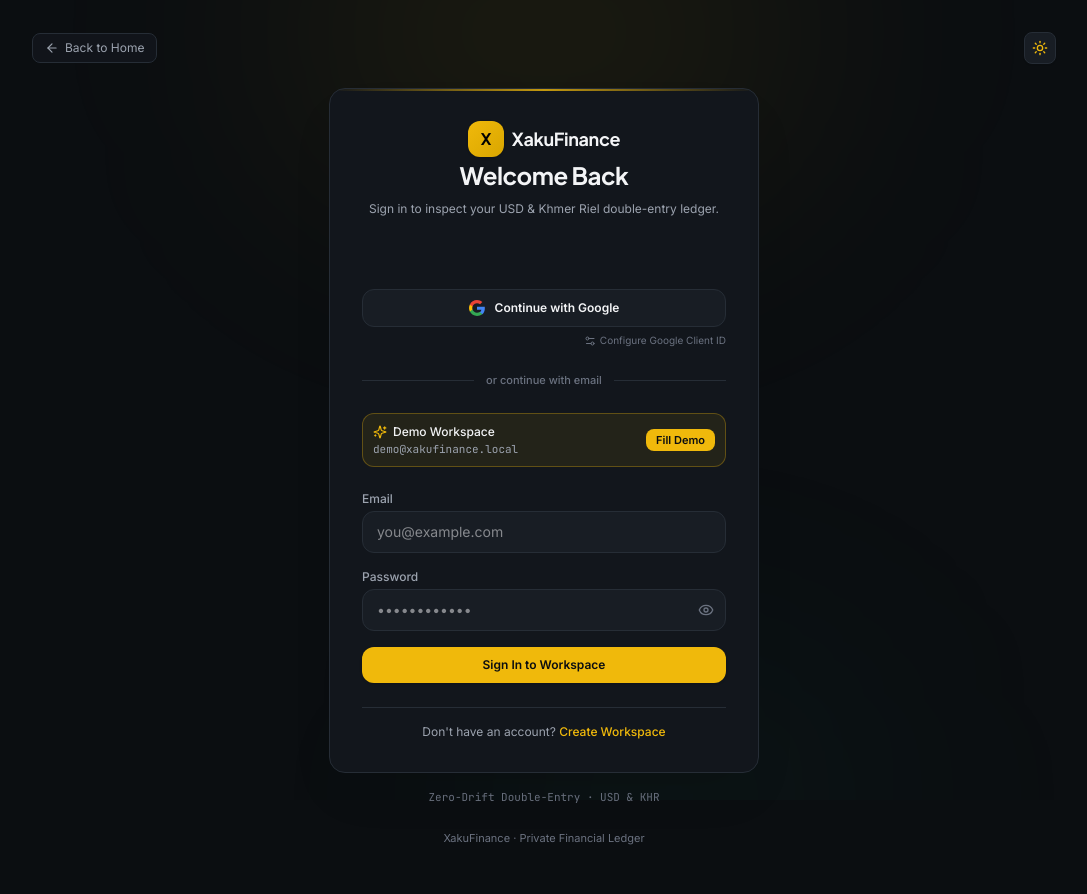
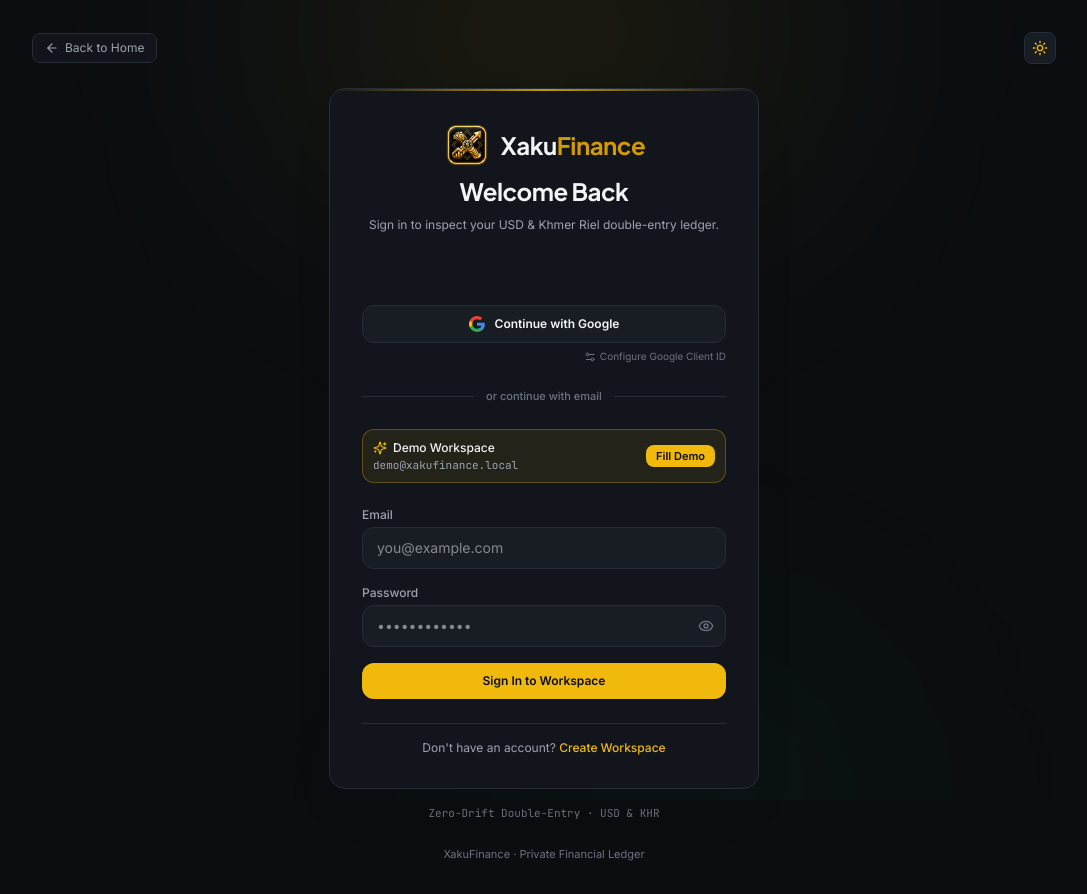
Before and after one commit to Xakuraii/xaku-finance, a React (Vite) app in the folder frontend/: page /login in a window 1280 px wide. Shown: the whole page, without its empty margins (96-1183 px from the left). Built offline with nearby package versions, Linux system fonts and the light colour scheme; no server answers.

Commit message:
style(logo): remake new logo

```diff
--- a/frontend/index.html
+++ b/frontend/index.html
@@ -2,7 +2,7 @@
 <html lang="en">
   <head>
     <meta charset="UTF-8" />
-    <link rel="icon" type="image/svg+xml" href="/favicon.svg" />
+    <link rel="icon" type="image/svg+xml" href="/XakuFinance.svg" />
     <meta name="viewport" content="width=device-width, initial-scale=1.0" />
     <title>XakuFinance — Ledger & Financial Integrity</title>
     <link rel="preconnect" href="https://fonts.googleapis.com" />
--- a/frontend/src/app/authenticated-layout.tsx
+++ b/frontend/src/app/authenticated-layout.tsx
@@ -24,6 +24,7 @@ import {
   Pencil,
 } from "lucide-react";
 import { AnimatedThemeToggler } from "@/components/ui/animated-theme-toggler";
+import { BrandLogo } from "@/components/brand-logo";
 import { NotificationBell } from "@/features/notifications/components/notification-bell";
 import { ImportWizardDialog } from "@/features/imports/components/import-wizard-dialog";
 import { useQuery } from "@tanstack/react-query";
@@ -243,28 +244,24 @@ export const AuthenticatedLayout: React.FC = () => {
     <div className="flex flex-col h-full">
       {/* Logo */}
       <div
-        className={`flex items-center justify-between border-b border-[var(--border)] px-4 py-4 ${
+        className={`flex items-center justify-between border-b border-[var(--border)] h-16 px-4 ${
           collapsed ? "justify-center px-2" : ""
         }`}
       >
         <Link
           to="/app/dashboard"
-          className="flex items-center gap-2.5 group shrink-0"
+          className="flex items-center group shrink-0"
           onClick={() => setMobileSidebarOpen(false)}
         >
-          <div className="w-8 h-8 rounded-lg bg-gradient-to-br from-[#F0B90B] to-[#D9A600] flex items-center justify-center text-black font-bold shadow-sm group-hover:scale-105 transition-transform shrink-0">
-            <span className="font-display text-sm">X</span>
-          </div>
-          {!collapsed && (
-            <div className="flex flex-col">
-              <span className="font-display font-bold tracking-tight text-[var(--text)] text-base leading-tight">
-                XakuFinance
-              </span>
-              <span className="text-[10px] text-[var(--text-faint)] font-medium">
-                Ledger Control
-              </span>
-            </div>
-          )}
+          <BrandLogo
+            iconOnly={collapsed}
+            iconClassName={
+              collapsed
+                ? "w-10 h-10 sm:w-10 sm:h-10 group-hover:scale-105 transition-transform"
+                : "w-10 h-10 sm:w-12 sm:h-12 group-hover:scale-105 transition-transform"
+            }
+            textClassName="text-lg"
+          />
         </Link>
         {isMobile && (
           <button
@@ -419,7 +416,7 @@ export const AuthenticatedLayout: React.FC = () => {
       >
         {/* Institutional Top Bar */}
         <header className="sticky top-0 z-20 border-b border-[var(--border)] bg-[var(--surface)]/92 backdrop-blur-md">
-          <div className="h-14 px-4 sm:px-6 flex items-center justify-between gap-3">
+          <div className="h-16 px-4 sm:px-6 flex items-center justify-between gap-3">
             {/* Mobile hamburger & logo */}
             <div className="flex items-center gap-3">
               <button
@@ -431,13 +428,11 @@ export const AuthenticatedLayout: React.FC = () => {
                 <Menu className="w-4 h-4" />
               </button>
 
-              <Link to="/app/dashboard" className="md:hidden flex items-center gap-2 group">
-                <div className="w-7 h-7 rounded-lg bg-gradient-to-br from-[#F0B90B] to-[#D9A600] flex items-center justify-center text-black font-bold shadow-xs">
-                  <span className="font-display text-xs">X</span>
-                </div>
-                <span className="font-display font-bold tracking-tight text-[var(--text)] text-base">
-                  XakuFinance
-                </span>
+              <Link to="/app/dashboard" className="md:hidden flex items-center group">
+                <BrandLogo
+                  iconClassName="w-10 h-10 sm:w-12 sm:h-12"
+                  textClassName="text-lg sm:text-xl"
+                />
               </Link>
 
               {/* Desktop Dynamic Breadcrumb */}
--- /dev/null
+++ b/frontend/src/components/brand-logo.tsx
@@ -0,0 +1,35 @@
+import React from "react";
+import { cn } from "@/lib/utils";
+
+interface BrandLogoProps {
+  iconClassName?: string;
+  textClassName?: string;
+  iconOnly?: boolean;
+  className?: string;
+}
+
+/** Brand mark and XakuFinance wordmark using the public SVG logo. */
+export const BrandLogo: React.FC<BrandLogoProps> = ({
+  iconClassName,
+  textClassName,
+  iconOnly = false,
+  className,
+}) => (
+  <span className={cn("inline-flex items-center gap-2.5", className)}>
+    <img
+      src="/XakuFinance.svg"
+      alt="XakuFinance"
+      className={cn("w-10 h-10 sm:w-12 sm:h-12 object-contain shrink-0", iconClassName)}
+    />
+    {!iconOnly && (
+      <span
+        className={cn(
+          "font-display font-bold tracking-tight text-[var(--text)] leading-none text-xl",
+          textClassName
+        )}
+      >
+        Xaku<span className="text-[#d49b00] dark:text-[var(--accent)]">Finance</span>
+      </span>
+    )}
+  </span>
+);
--- a/frontend/src/features/auth/pages/login-page.tsx
+++ b/frontend/src/features/auth/pages/login-page.tsx
@@ -13,6 +13,7 @@ import {
 } from "lucide-react";
 import { ApiError } from "@/lib/api/client";
 import { AnimatedThemeToggler } from "@/components/ui/animated-theme-toggler";
+import { BrandLogo } from "@/components/brand-logo";
 import { GoogleAuthButton } from "../components/google-auth-button";
 
 export const LoginPage: React.FC = () => {
@@ -155,13 +156,11 @@ export const LoginPage: React.FC = () => {
           {!mfaChallenge ? (
             <>
               <div className="text-center space-y-2.5">
-                <Link to="/" className="inline-flex items-center gap-2 group mb-0.5">
-                  <div className="w-9 h-9 rounded-xl bg-gradient-to-br from-[#F0B90B] to-[#D9A600] flex items-center justify-center text-black font-bold shadow-sm group-hover:scale-105 transition-transform">
-                    <span className="font-display text-base">X</span>
-                  </div>
-                  <span className="font-display font-bold tracking-tight text-lg text-main">
-                    XakuFinance
-                  </span>
+                <Link to="/" className="inline-flex items-center group mb-0.5">
+                  <BrandLogo
+                    iconClassName="w-10 h-10 sm:w-12 sm:h-12 group-hover:scale-105 transition-transform"
+                    textClassName="text-xl sm:text-2xl"
+                  />
                 </Link>
                 <h1 className="font-display text-2xl font-bold tracking-tight text-main">
                   Welcome Back
--- a/frontend/src/features/auth/pages/register-page.tsx
+++ b/frontend/src/features/auth/pages/register-page.tsx
@@ -10,6 +10,7 @@ import {
 } from "lucide-react";
 import { ApiError } from "@/lib/api/client";
 import { AnimatedThemeToggler } from "@/components/ui/animated-theme-toggler";
+import { BrandLogo } from "@/components/brand-logo";
 import { GoogleAuthButton } from "../components/google-auth-button";
 
 export const RegisterPage: React.FC = () => {
@@ -118,13 +119,11 @@ export const RegisterPage: React.FC = () => {
         <div className="rounded-2xl border border-[var(--border)] bg-[var(--surface)] p-7 sm:p-8 shadow-2xl shadow-black/10 dark:shadow-black/45 space-y-5 relative overflow-hidden transition-colors">
           <div className="absolute top-0 left-0 right-0 h-0.5 bg-gradient-to-r from-transparent via-[var(--accent)] to-transparent opacity-80" />
           <div className="text-center space-y-2">
-            <Link to="/" className="inline-flex items-center gap-2 group mb-0.5">
-              <div className="w-9 h-9 rounded-xl bg-gradient-to-br from-[#F0B90B] to-[#D9A600] flex items-center justify-center text-black font-bold shadow-sm group-hover:scale-105 transition-transform">
-                <span className="font-display text-base">X</span>
-              </div>
-              <span className="font-display font-bold tracking-tight text-lg text-main">
-                XakuFinance
-              </span>
+            <Link to="/" className="inline-flex items-center group mb-0.5">
+              <BrandLogo
+                iconClassName="w-10 h-10 sm:w-12 sm:h-12 group-hover:scale-105 transition-transform"
+                textClassName="text-xl sm:text-2xl"
+              />
             </Link>
             <h1 className="font-display text-2xl font-bold tracking-tight text-main">
               Create Workspace
--- a/frontend/src/features/landing/landing-page.tsx
+++ b/frontend/src/features/landing/landing-page.tsx
@@ -15,6 +15,7 @@ import {
   Layers,
 } from "lucide-react";
 import { AnimatedThemeToggler } from "@/components/ui/animated-theme-toggler";
+import { BrandLogo } from "@/components/brand-logo";
 import { useAuth } from "@/features/auth/auth-context";
 
 export const LandingPage: React.FC = () => {
@@ -44,18 +45,11 @@ export const LandingPage: React.FC = () => {
       {/* Top Navbar */}
       <header className="sticky top-0 z-50 backdrop-blur-md bg-[var(--surface)]/90 border-b border-[var(--border)] transition-colors">
         <div className="max-w-6xl mx-auto px-4 sm:px-6 h-16 flex items-center justify-between">
-          <Link to="/" className="flex items-center gap-2.5 group">
-            <div className="w-8 h-8 rounded-lg bg-gradient-to-br from-[#F0B90B] to-[#D9A600] flex items-center justify-center text-black font-bold shadow-md shadow-[#F0B90B]/20 group-hover:scale-105 transition-transform">
-              <span className="font-display text-base">X</span>
-            </div>
-            <div className="flex flex-col">
-              <span className="font-display font-bold tracking-tight text-lg leading-tight text-[var(--text)]">
-                XakuFinance
-              </span>
-              <span className="text-[10px] tracking-wider uppercase text-[var(--text-faint)] font-medium">
-                Double-Entry Ledger
-              </span>
-            </div>
+          <Link to="/" className="flex items-center group">
+            <BrandLogo
+              iconClassName="w-10 h-10 sm:w-12 sm:h-12 group-hover:scale-105 transition-transform"
+              textClassName="text-xl sm:text-2xl"
+            />
           </Link>
 
           <nav className="hidden md:flex items-center gap-6 text-xs font-medium text-[var(--text-muted)]">
@@ -537,14 +531,10 @@ export const LandingPage: React.FC = () => {
         <div className="max-w-6xl mx-auto px-4 sm:px-6 space-y-10">
           <div className="grid grid-cols-1 sm:grid-cols-2 lg:grid-cols-4 gap-8">
             <div className="space-y-3">
-              <div className="flex items-center gap-2">
-                <div className="w-6 h-6 rounded-md bg-gradient-to-br from-[#F0B90B] to-[#D9A600] flex items-center justify-center text-black font-bold text-xs">
-                  <span className="font-display">X</span>
-                </div>
-                <span className="font-display font-bold text-sm text-[var(--text)]">
-                  XakuFinance
-                </span>
-              </div>
+              <BrandLogo
+                iconClassName="w-10 h-10 sm:w-12 sm:h-12"
+                textClassName="text-lg sm:text-xl"
+              />
               <p className="text-[11px] text-[var(--text-faint)] leading-relaxed">
                 Sovereign personal financial management built on an immutable double-entry ledger core with strict balance invariants.
               </p>
```
Also changed, not shown: frontend/public/XakuFinance.svg (added).
